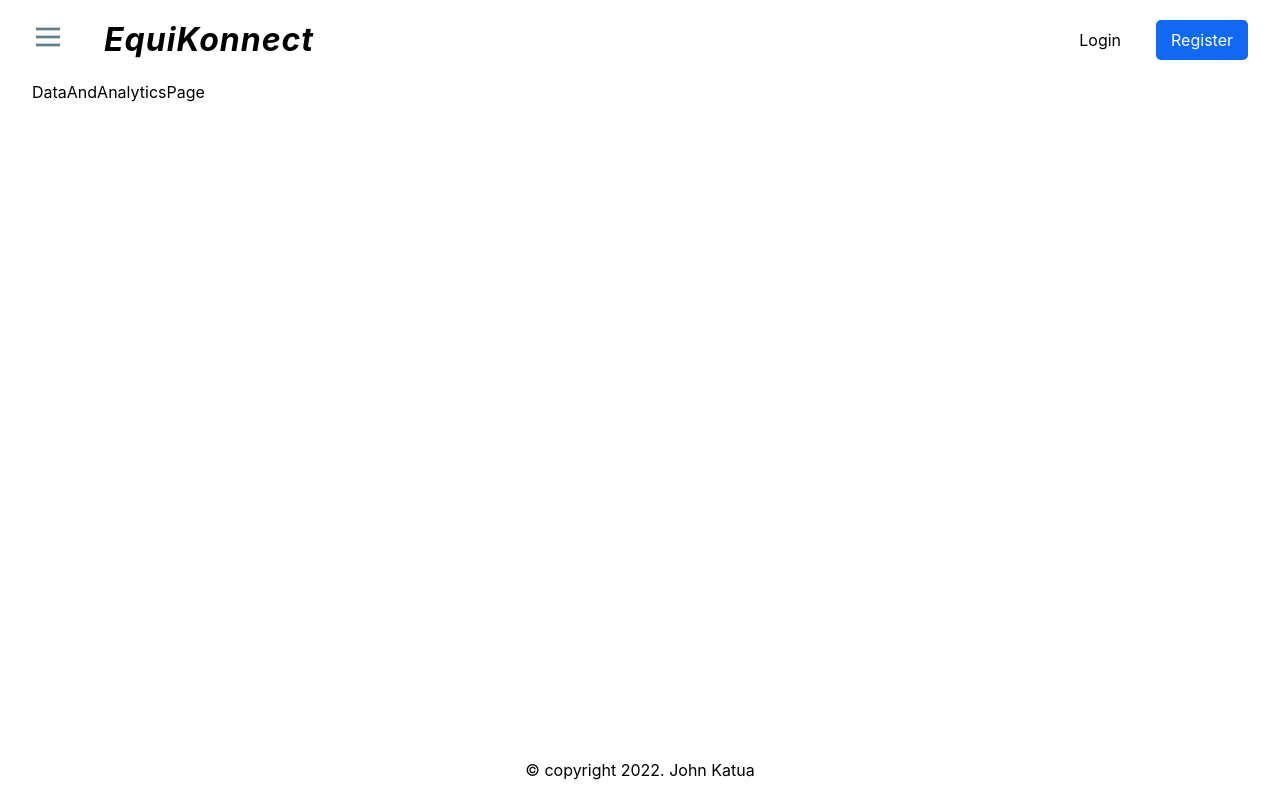
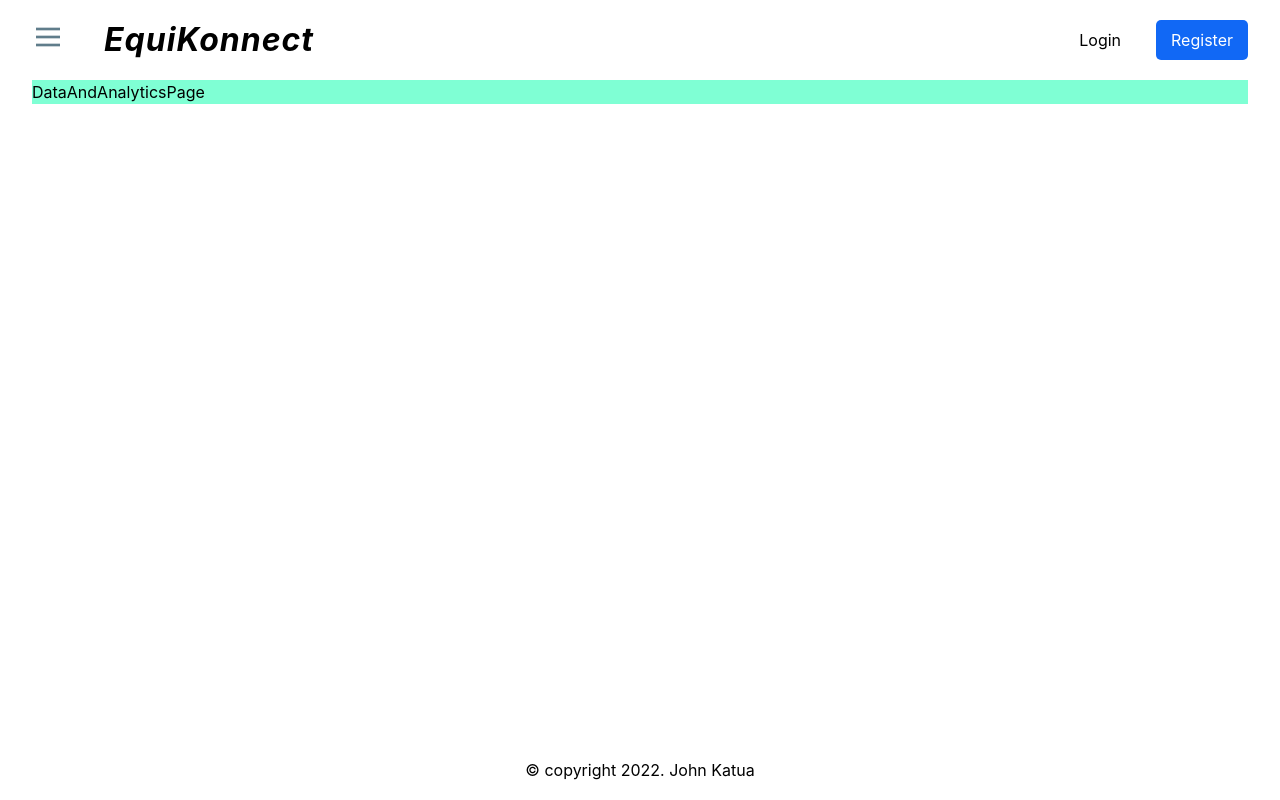
Before and after one commit to The-Jitu-Assignments/connect, a React (Vite) app in the folder frontend/: page /dataAndAnalytics in a window 1280 px wide. Built offline with nearby package versions, Linux system fonts and the light colour scheme.

Commit message:
added an analytics css file

```diff
--- /dev/null
+++ b/frontend/src/pages/analytics/analytics.css
@@ -0,0 +1,3 @@
+.analytics-container {
+  background-color: aquamarine;
+}
--- a/frontend/src/pages/analytics/index.jsx
+++ b/frontend/src/pages/analytics/index.jsx
@@ -1,8 +1,9 @@
-import React from 'react'
+import React from 'react';
+import './analytics.css'
 
 const DataAndAnalyticsPage = () => {
   return (
-    <div>DataAndAnalyticsPage</div>
+    <div className='analytics-container'>DataAndAnalyticsPage</div>
   )
 }
 
```
